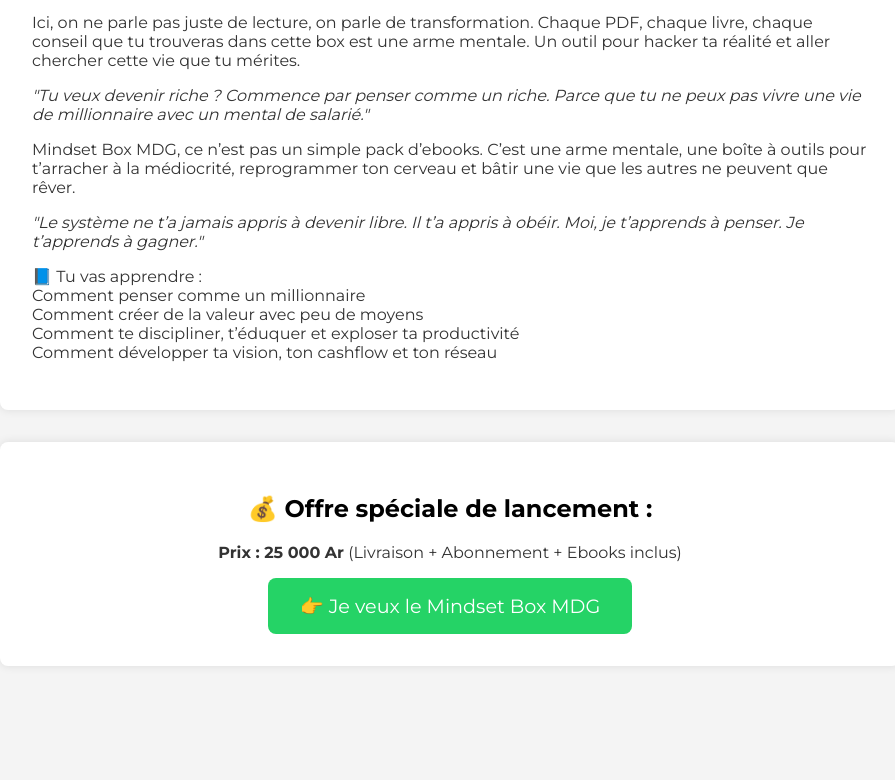
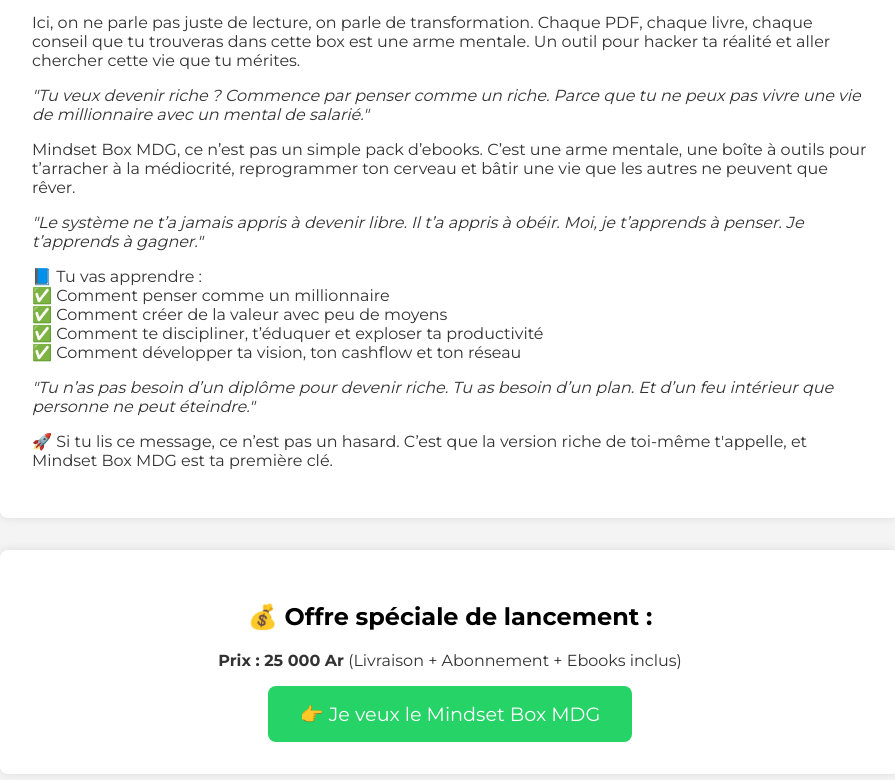
Before and after one commit to fenontsoa777/Mindset-Box-Mdg, a plain HTML site: page index.html in a window 1280 px wide. Shown: the part 856-1636 px from the top of the page, without its empty margins (190-1085 px from the left). Before the commit the page ends 1554 px from the top, so only its background shows below. Drawn offline with Linux system fonts and the light colour scheme.

Commit message:
Update index.html

```diff
--- a/index.html
+++ b/index.html
@@ -93,14 +93,17 @@ C’est une arme mentale, une boîte à outils pour t’arracher à la médiocri
 Moi, je t’apprends à penser. Je t’apprends à gagner."</em></p>
       <p>📘 Tu vas apprendre :<br>
 
-Comment penser comme un millionnaire<br>
+✅ Comment penser comme un millionnaire<br>
 
-Comment créer de la valeur avec peu de moyens<br>
+✅ Comment créer de la valeur avec peu de moyens<br>
 
-Comment te discipliner, t’éduquer et exploser ta productivité<br>
+✅ Comment te discipliner, t’éduquer et exploser ta productivité<br>
 
-Comment développer ta vision, ton cashflow et ton réseau<br>
+✅ Comment développer ta vision, ton cashflow et ton réseau<br>
       </p>
+			<p><em>"Tu n’as pas besoin d’un diplôme pour devenir riche. Tu as besoin d’un plan. Et d’un feu intérieur que personne ne peut éteindre."</em></p>
+      <p>🚀 Si tu lis ce message, ce n’est pas un hasard.
+C’est que la version riche de toi-même t'appelle, et Mindset Box MDG est ta première clé.</p>
 
     </section>
 
```
